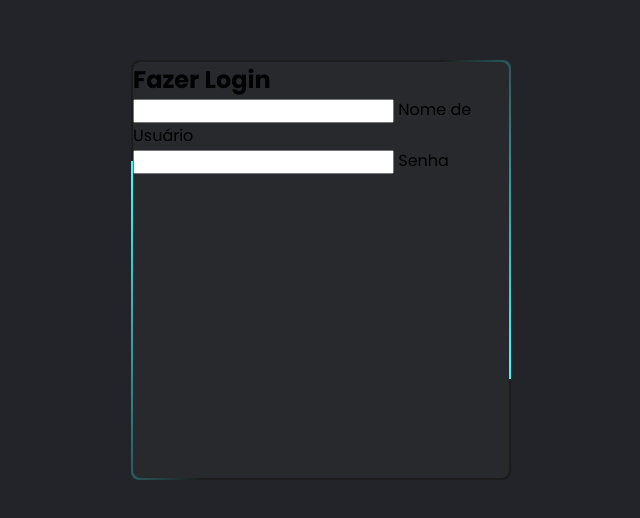
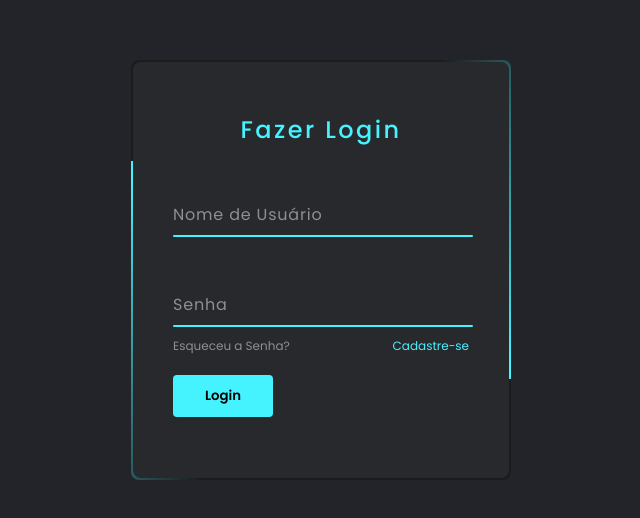
Before and after one commit to pds-juan/login_animado, a plain HTML site: page index.html in a window 1280 px wide. Shown: the part 130-648 px from the top of the page, without its empty margins (319-959 px from the left). Drawn offline with Linux system fonts and the light colour scheme.

Commit message:
tela de login animada

```diff
--- a/index.html
+++ b/index.html
@@ -24,8 +24,10 @@
                 <i></i>
             </div>
             <div class="links">
-
+                <a href="#">Esqueceu a Senha?</a>
+                <a href="#">Cadastre-se</a>
             </div>
+            <input type="submit" value="Login">
         </div>
     </div>
 
--- a/style.css
+++ b/style.css
@@ -64,4 +64,103 @@ body {
     border-radius: 8px;
     background: #28292d;
     z-index: 10;
+    padding: 50px 40px;
+    display: flex;
+    flex-direction: column;
 }
+
+.form h2 {
+    color: #45f3ff;
+    font-weight: 500;
+    text-align: center;
+    letter-spacing: 0.1em;
+}
+
+.inputBox {
+    position: relative;
+    width: 300px;
+    margin-top: 35px;
+}
+
+.inputBox input {
+    position: relative;
+    width: 100%;
+    padding: 20px 10px 10px;
+    background: transparent;
+    border: none;
+    outline: none;
+    color: #23242a;
+    font-size: 1em;
+    letter-spacing: 0.05em;
+    z-index: 10;
+}
+
+.inputBox span {
+    position: absolute;
+    left: 0;
+    padding: 20px 0px 10px;
+    font-size: 1em;
+    color: #8f8f8f;
+    pointer-events: none;
+    letter-spacing: 0.05em;
+    transition: 0.5s;
+}
+
+.inputBox input:valid ~ span,
+.inputBox input:focus ~ span {
+    color: #45f3ff;
+    transform: translateX(0px) translateY(-34px);
+    font-size: 0.75em;
+}
+
+.inputBox i {
+    position: absolute;
+    left: 0;
+    bottom: 0;
+    width: 100%;
+    height: 2px;
+    background: #45f3ff;
+    border-radius: 4px;
+    transition: 0.5s;
+    pointer-events: none;
+    z-index: 9;
+}
+
+.inputBox input:valid ~ i,
+.inputBox input:focus ~ i {
+    height: 44px;
+}
+
+.links {
+    display: flex;
+    justify-content: space-between;
+}
+
+.links a {
+    margin: 10px 0;
+    font-size: 0.75em;
+    color: #8f8f8f;
+    text-decoration: none;
+}
+
+.links a:hover,
+.links a:nth-child(2) {
+    color: #45f3ff;
+}
+
+input[type="submit"] {
+    border: none;
+    outline: none;
+    background: #45f3ff;
+    padding: 11px 25px;
+    width: 100px;
+    margin-top: 10px;
+    border-radius: 4px;
+    font-weight: 600;
+    cursor: pointer;
+
+}
+
+input[type="submit"]:active {
+    opacity: 0.8;
+}
```
